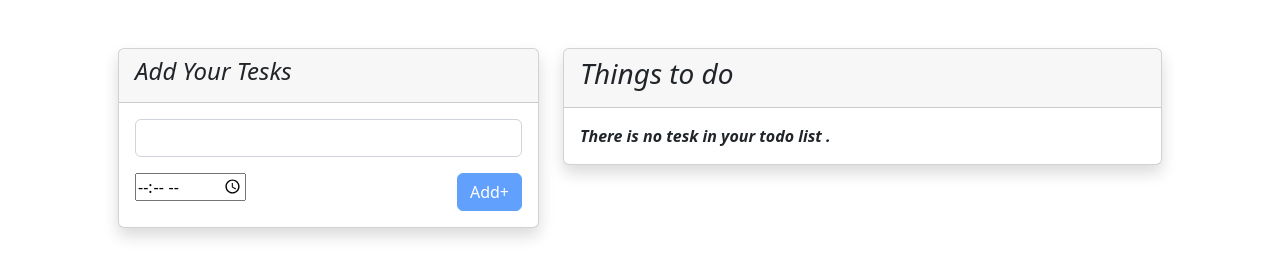
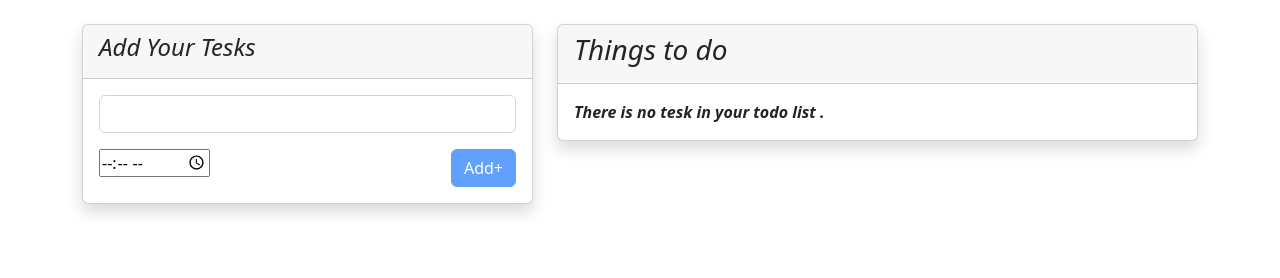
Before and after one commit to LingMyat/Vue-Todo-List, a plain HTML site: page index.html in a window 1280 px wide. Drawn offline with nearby package versions, Linux system fonts and the light colour scheme.

Commit message:
fixed UI

```diff
--- a/index.html
+++ b/index.html
@@ -20,9 +20,9 @@
 </head>
 <body>
 
-    <div  id="app" class="container p-5">
+    <div  id="app" class="container pt-4">
         <div class="row">
-            <div class="col-12 col-lg-5 mb-3">
+            <div class="col-12 col-lg-5 mb-4">
                 <div class="card shadow">
                     <div class="card-header">
                         <h4><i>Add Your Tesks</i></h4>
@@ -44,7 +44,7 @@
                              <i><b>{{ text }}</b></i>
                         </div>
                         <div v-for="(todo,index) in todos">
-                            <div class=" d-flex align-items-center gap-2">
+                            <div class=" d-flex align-items-center gap-2 mb-3">
                                 <input v-model="todo.done" type="checkbox" name="" id="">
                                 <!-- <span :class="todo.done?'done':''">{{ todo.text }} / {{ todo.time }}</span> -->
                                 <b><i><span :class="{'done':todo.done}">{{ todo.text }} / {{ todo.time }}</span></i></b>
```
